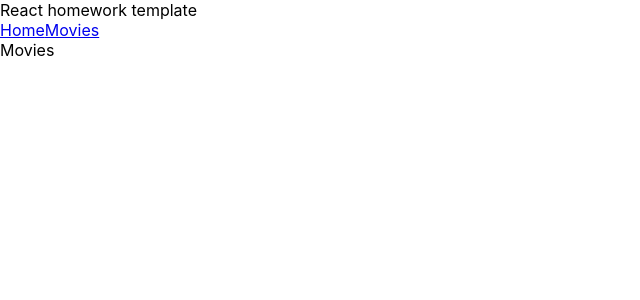
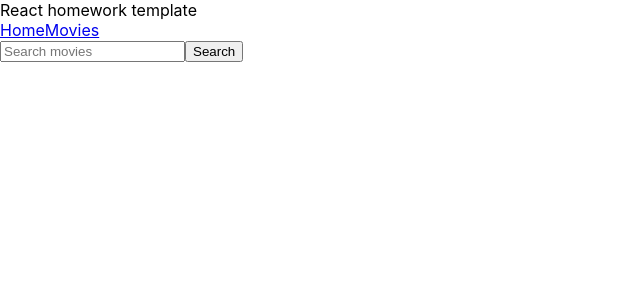
Before and after one commit to NikitaSimakov/goit-react-hw-05-movies, a React (Create React App) app: page /goit-react-hw-05-movies/movies in a window 1280 px wide. Shown: the top 300 px of the page, without its empty margins (0-640 px from the left). Built offline with nearby package versions, Linux system fonts and the light colour scheme.

Commit message:
Add image in movie card

```diff
--- a/src/components/GetMovie/getMovie.js
+++ b/src/components/GetMovie/getMovie.js
@@ -1,8 +1,10 @@
 const API_KEY = 'fac36845d9f7873a94c26906e62793ef'
 
+
+// https://api.themoviedb.org/3/search/movie?query=Jack+Reacher&api_key=fac36845d9f7873a94c26906e62793ef
 export const getMovie = async (request) => {
     try {
-    const response = await fetch(`https://api.themoviedb.org/3/${request}?api_key=${API_KEY}`)
+    const response = await fetch(`https://api.themoviedb.org/3/${request}api_key=${API_KEY}`)
     const movies = await response.json()
     return movies;
 } catch (error) {
--- a/src/components/MovieId/MovieId.js
+++ b/src/components/MovieId/MovieId.js
@@ -9,14 +9,14 @@ const MovieId = () => {
 
     useEffect(()=>{
         const { movieId } = params;
-        const REQUEST_API = `movie/${movieId}`;
+        const REQUEST_API = `movie/${movieId}?`;
         getMovie(REQUEST_API).then(resp => setMovie(resp))
       },[params]);
       return (
         <div>
-            {<>
-                <h1>{movie.original_title}</h1>
-            <p>User score: {Math.trunc((movie.vote_average)*10)}%</p></>}
+            <img alt={movie.original_title} src={movie && `https://image.tmdb.org/t/p/w300${movie.poster_path}`} />
+            <h1>{movie.original_title}</h1>
+            <p>User score: {Math.trunc((movie.vote_average)*10)}%</p>
             <h2>Overview</h2>
             <p>{movie.overview}</p>
             <h3>Genres</h3>
--- a/src/pages/home.js
+++ b/src/pages/home.js
@@ -6,7 +6,7 @@ import { getMovie } from "components/GetMovie/getMovie";
 import { useEffect, useState } from "react";
 import { Link } from "react-router-dom";
 
-const REQUEST_API = 'trending/movie/day';
+const REQUEST_API = 'trending/movie/day?';
 const Home = () => {
 const [movies, setMovies] = useState([]);
 useEffect(()=>{
--- a/src/pages/movies.js
+++ b/src/pages/movies.js
@@ -1,9 +1,40 @@
-import { useParams } from "react-router-dom";
+import { getMovie } from "components/GetMovie/getMovie";
+import { useEffect, useState } from "react";
+import { Link } from "react-router-dom";
+// import { useParams } from "react-router-dom";
 
+// https://api.themoviedb.org/3/search/movie?query=Jack+Reacher&api_key=fac36845d9f7873a94c26906e62793ef
 const Movies = () => {
-  const params = useParams();
-  console.log(params)
-  return <div>Movies</div>;
+  const [value, setValue] = useState('');
+  const [query, setQuery] = useState('');
+  const [movies, setMovies] = useState([])
+  // const params = useParams();
+  const handleInput = (event) => {
+
+    const {value} = event.currentTarget;
+    setValue(value)
+  }
+  const handleSubmit = (event) => {
+    event.preventDefault();
+    setQuery(value);
+  }
+  useEffect(()=>{
+    const REQUEST_API = `search/movie?query=${query}&`
+
+    if(query !== '') getMovie(REQUEST_API).then(resp => setMovies(resp.results))
+  },[query])
+  return (<>
+  <form onSubmit={handleSubmit}>
+    <input type="text" autoComplete="off" placeholder="Search movies" value={value} onChange={handleInput}></input>
+    <button type="submit" >Search</button>
+  </form>
+  <div>
+    <ul>
+      {movies.map(({ title, id }) => <li key={id}><Link to={`/movies/${id}`}>{title}</Link></li>)}
+    </ul>
+  </div>
+  </>)
+
 };
 
 export default Movies;
```
